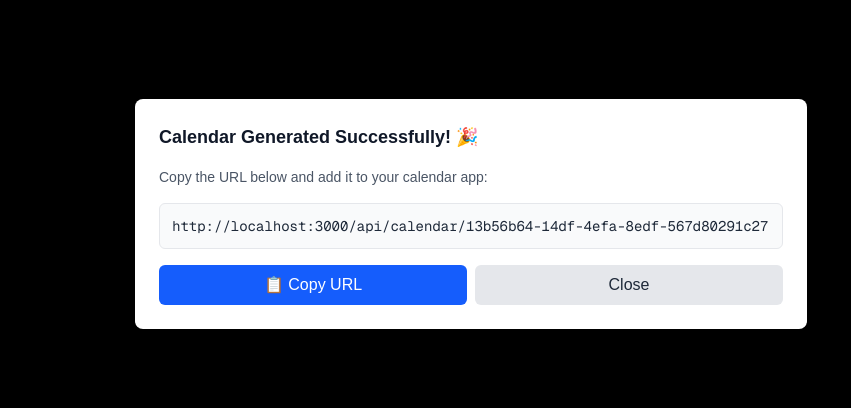
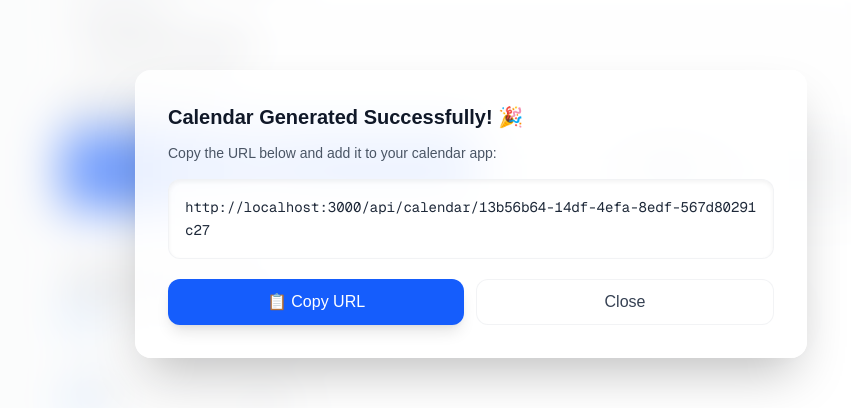
Before and after one commit to glouno/clearMyDay, a Next.js app in the folder clear-my-day/: page / in a window 1280 px wide. Both pictures are taken after a click on the button "Generate Calendar". Shown: the part 186-594 px from the top of the page, without its empty margins (169-1020 px from the left). Built offline with nearby package versions, Linux system fonts and the light colour scheme; no server answers.

Commit message:
Add Apple Liquid Glass effect to modal with transparent white background

```diff
--- a/clear-my-day/src/components/SimplifiedCalendarSelector.tsx
+++ b/clear-my-day/src/components/SimplifiedCalendarSelector.tsx
@@ -309,28 +309,28 @@ export default function SimplifiedCalendarSelector({ onFilterChange, loading = f
 
       {/* URL Modal */}
       {showUrlModal && (
-        <div className="fixed inset-0 bg-black bg-opacity-30 backdrop-blur-sm flex items-center justify-center z-50 p-4 transition-opacity duration-200">
-          <div className="bg-white rounded-lg shadow-xl max-w-2xl w-full p-6">
-            <h3 className="text-lg font-semibold text-gray-900 mb-4">Calendar Generated Successfully! 🎉</h3>
+        <div className="fixed inset-0 bg-white/40 backdrop-blur-xl flex items-center justify-center z-50 p-4 transition-all duration-300">
+          <div className="bg-white/80 backdrop-blur-2xl rounded-2xl shadow-2xl border border-white/20 max-w-2xl w-full p-6 sm:p-8">
+            <h3 className="text-xl font-semibold text-gray-900 mb-3">Calendar Generated Successfully! 🎉</h3>
             <p className="text-sm text-gray-600 mb-4">Copy the URL below and add it to your calendar app:</p>
 
-            <div className="bg-gray-50 border border-gray-200 rounded-md p-3 mb-4">
-              <p className="text-sm text-gray-800 break-all font-mono">{generatedUrl}</p>
+            <div className="bg-white/60 backdrop-blur-md border border-gray-200/50 rounded-xl p-4 mb-5 shadow-inner">
+              <p className="text-sm text-gray-800 break-all font-mono leading-relaxed">{generatedUrl}</p>
             </div>
 
-            <div className="flex flex-col sm:flex-row gap-2">
+            <div className="flex flex-col sm:flex-row gap-3">
               <button
                 onClick={() => {
                   navigator.clipboard.writeText(generatedUrl);
                   alert('URL copied to clipboard!');
                 }}
-                className="flex-1 bg-blue-600 text-white px-4 py-2 rounded-md hover:bg-blue-700 font-medium"
+                className="flex-1 bg-blue-600 text-white px-5 py-2.5 rounded-xl hover:bg-blue-700 font-medium shadow-lg hover:shadow-xl transition-all duration-200 active:scale-95"
               >
                 📋 Copy URL
               </button>
               <button
                 onClick={() => setShowUrlModal(false)}
-                className="flex-1 bg-gray-200 text-gray-800 px-4 py-2 rounded-md hover:bg-gray-300 font-medium"
+                className="flex-1 bg-white/50 backdrop-blur-sm text-gray-700 px-5 py-2.5 rounded-xl hover:bg-white/70 font-medium border border-gray-200/50 transition-all duration-200 active:scale-95"
               >
                 Close
               </button>
```
